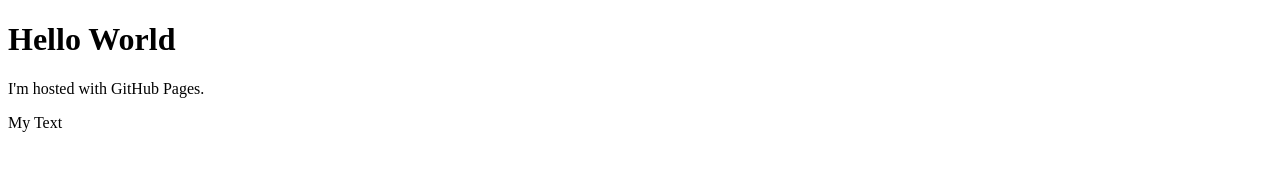
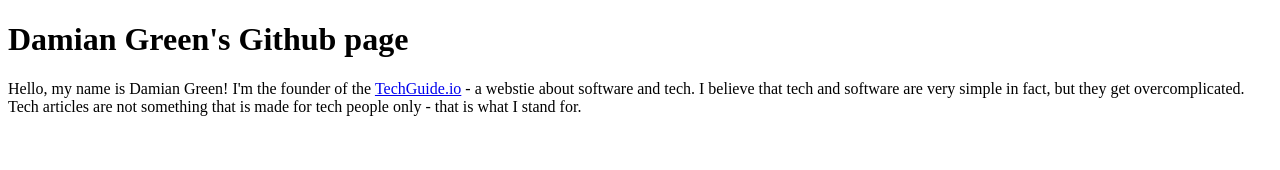
Before and after one commit to damian531/damian531.github.io, a plain HTML site: page index.html in a window 1280 px wide. Drawn offline with Linux system fonts and the light colour scheme.

Commit message:
Update index.html

```diff
--- a/index.html
+++ b/index.html
@@ -1,8 +1,12 @@
 <!DOCTYPE html>
 <html>
+<head>
+<title>Damian Green's Github page</title>
+</head>
 <body>
-<h1>Hello World</h1>
-<p>I'm hosted with GitHub Pages.</p>
-<p>My Text </p>
+<h1>
+Damian Green's Github page
+</h1>
+<p>Hello, my name is Damian Green! I'm the founder of the <a href="https://techguide.io">TechGuide.io</a> - a webstie about software and tech. I believe that tech and software are very simple in fact, but they get overcomplicated. Tech articles are not something that is made for tech people only - that is what I stand for.</p>
 </body>
 </html>
```
